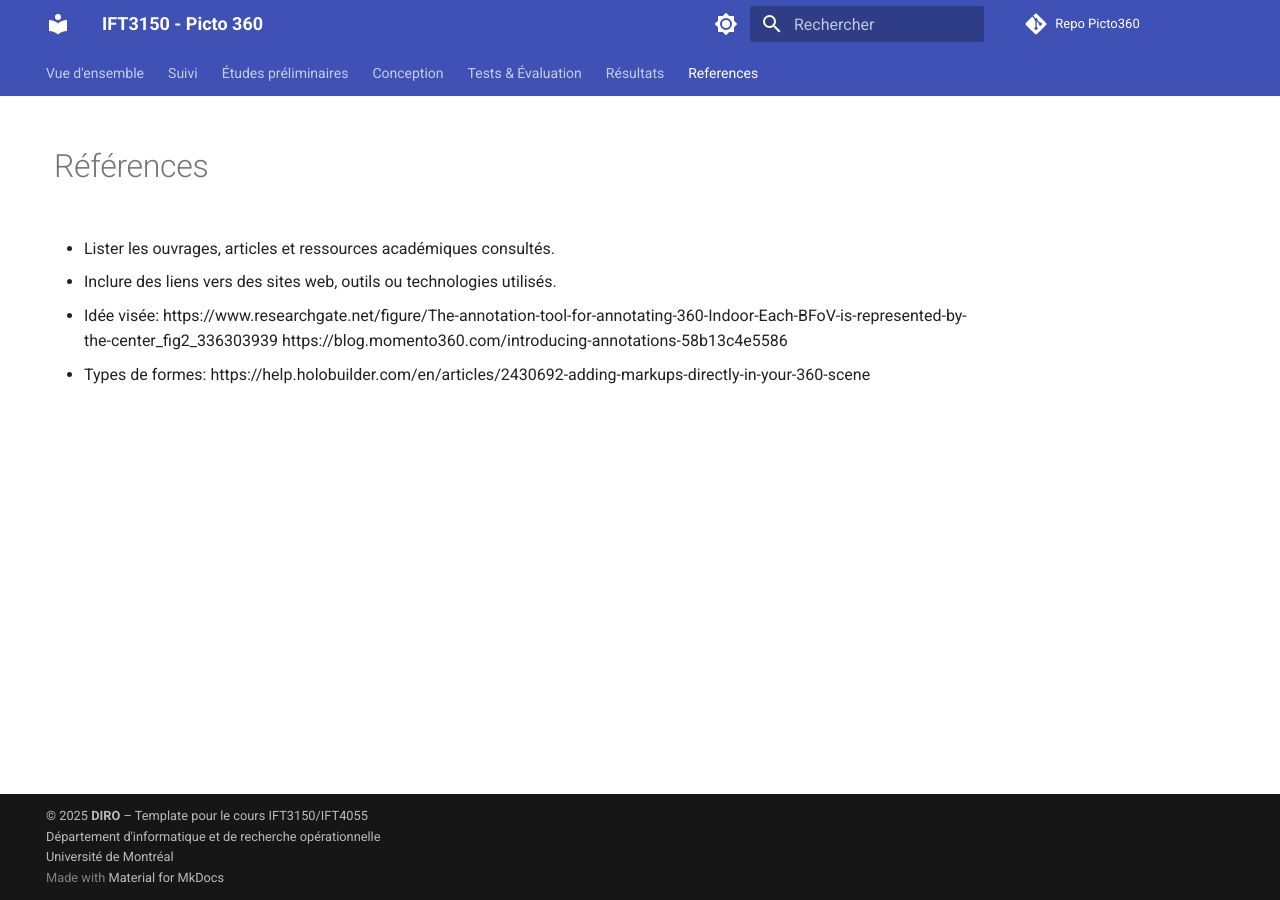
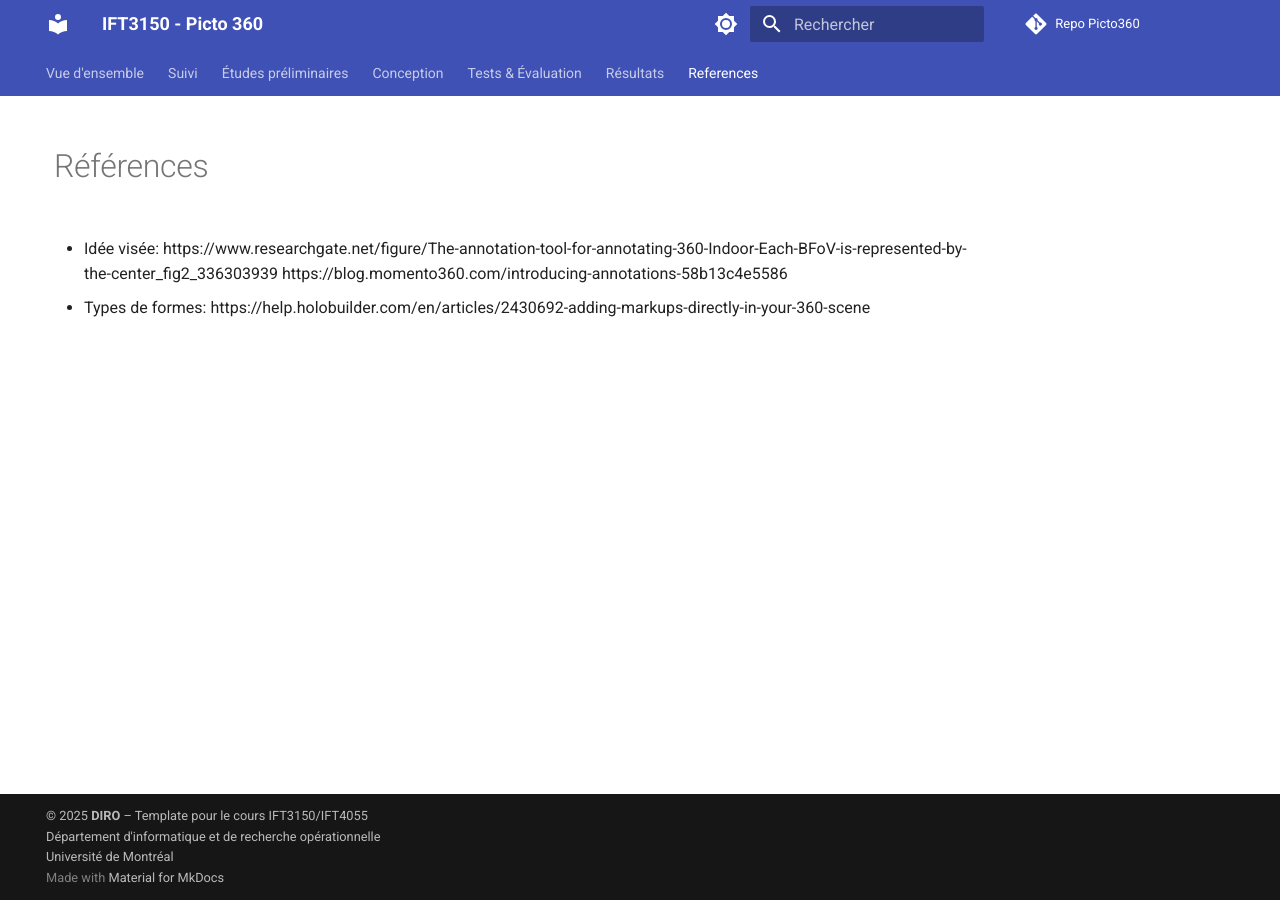
Before and after one commit to ceduni/picto360, an MkDocs documentation site: the page built from docs/references.md, in a window 1280 px wide. Built offline with MkDocs 1.6.1 and Material for MkDocs 9.7.7, drawn with Linux system fonts in a browser that asks for light colours; comment, search, counter and statistics services are not loaded.

Commit message:
Update references.md

```diff
--- a/docs/references.md
+++ b/docs/references.md
@@ -1,8 +1,4 @@
 # Références
-
-- Lister les ouvrages, articles et ressources académiques consultés.
-
-- Inclure des liens vers des sites web, outils ou technologies utilisés.
 
 - Idée visée: https://www.researchgate.net/figure/The-annotation-tool-for-annotating-360-Indoor-Each-BFoV-is-represented-by-the-center_fig2_336303939
 https://blog.momento360.com/introducing-annotations-58b13c4e5586
```
